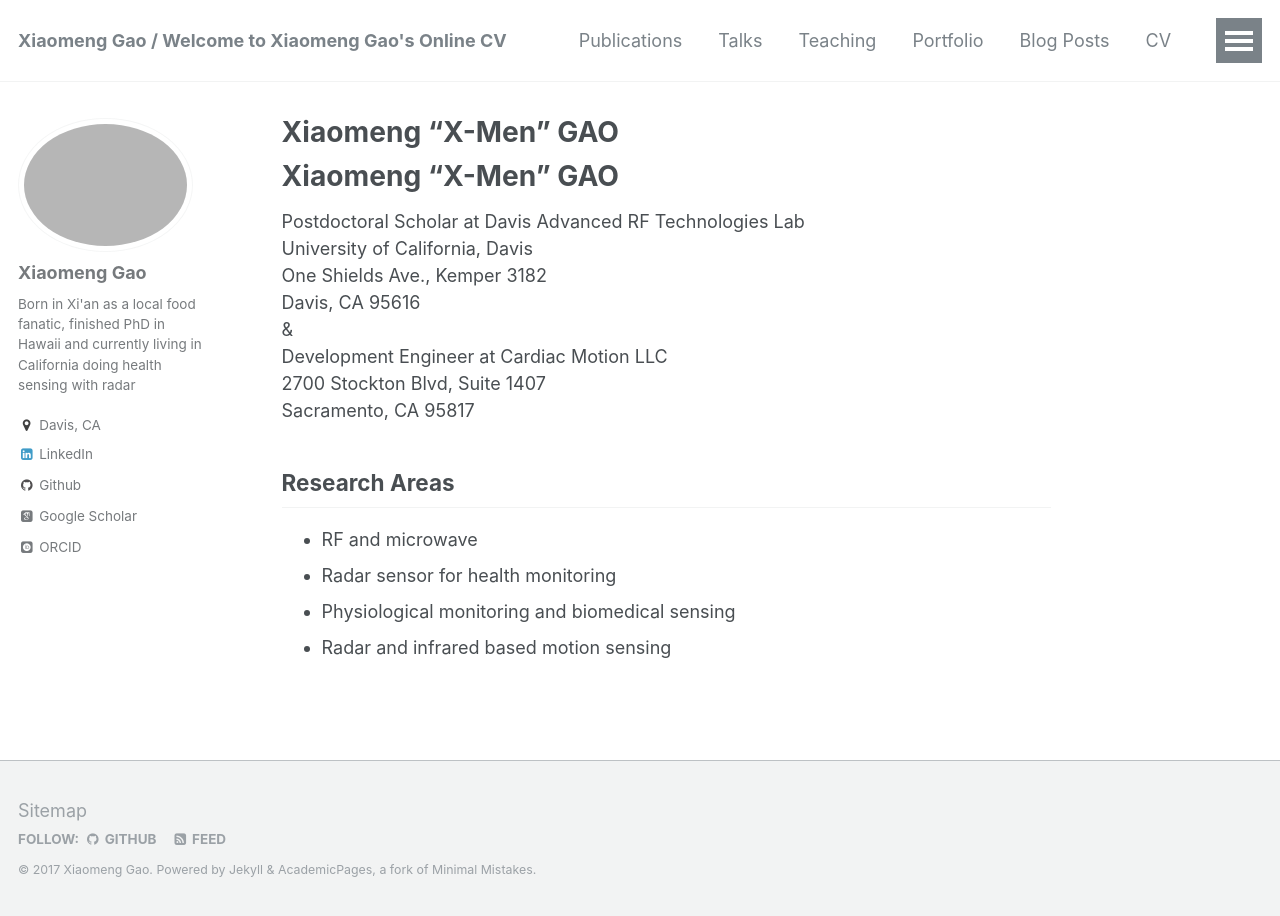
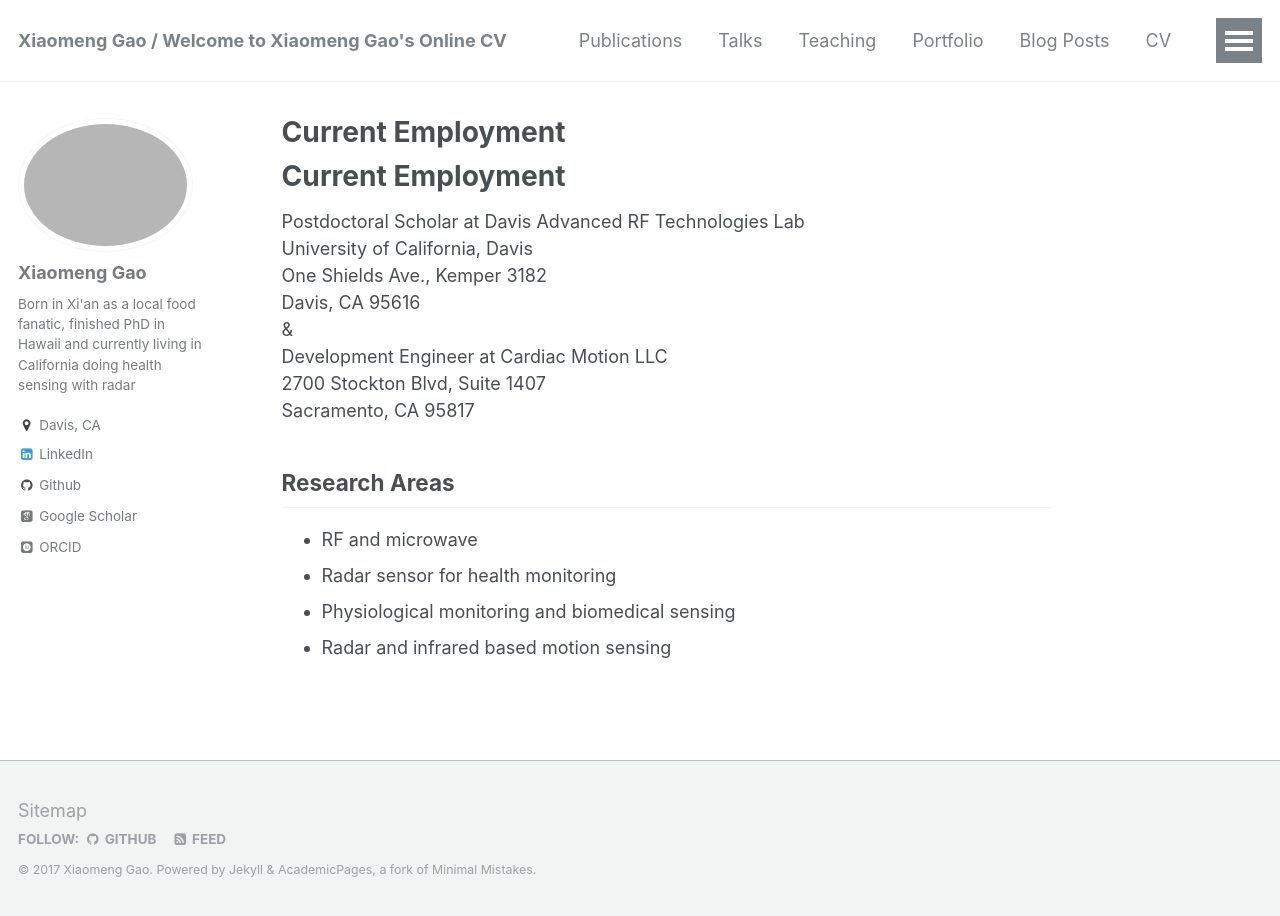
Before and after one commit to x-mengao/x-mengao.github.io, a Jekyll site: the page built from _pages/about.md, in a window 1280 px wide. Built offline with Jekyll 4.4.1, drawn with Linux system fonts in a browser that asks for light colours; some web fonts are replaced; our own code applies the rules of GitHub Pages for plain Markdown files.

Commit message:
Update about.md

```diff
--- a/_pages/about.md
+++ b/_pages/about.md
@@ -1,4 +1,4 @@
-# **Xiaomeng "X-Men" GAO**<br/>
+# **Current Employment**<br/>
 
 Postdoctoral Scholar at Davis Advanced RF Technologies Lab <br/>
 University of California, Davis <br/>
```
